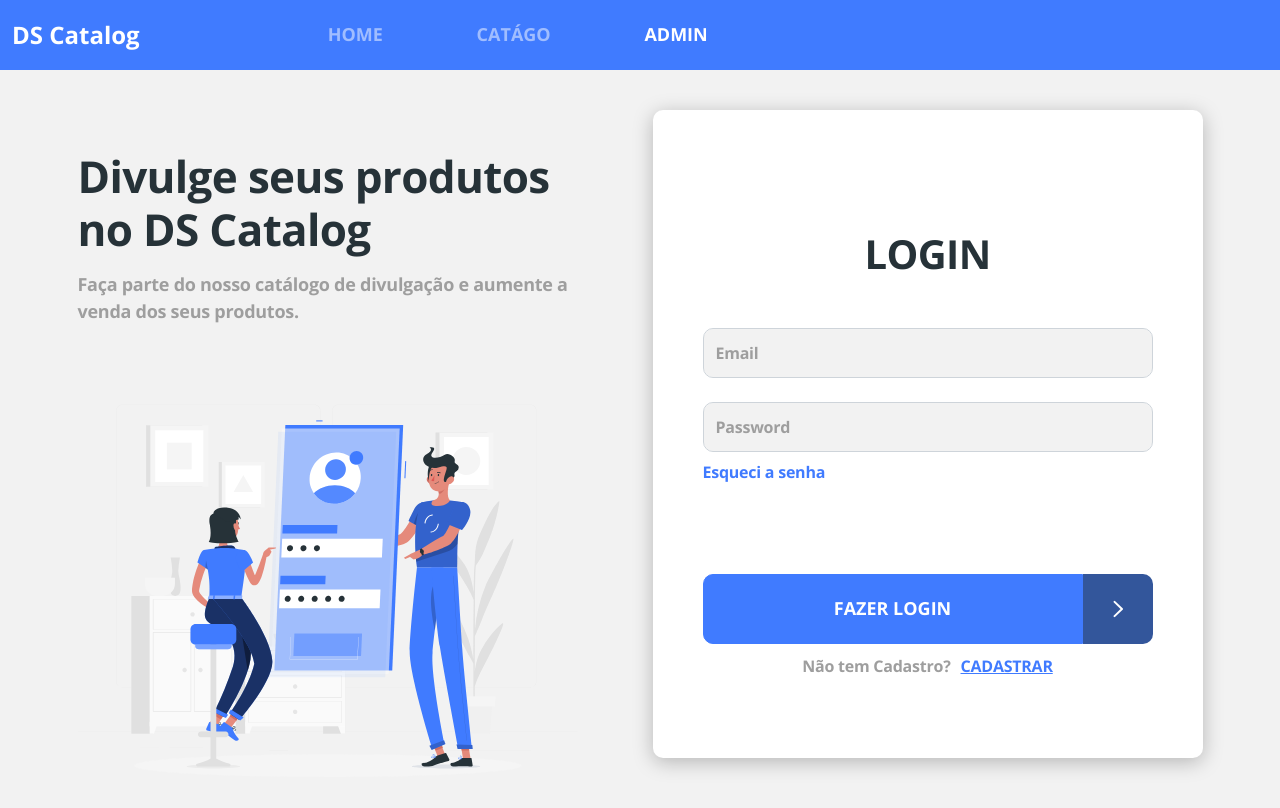
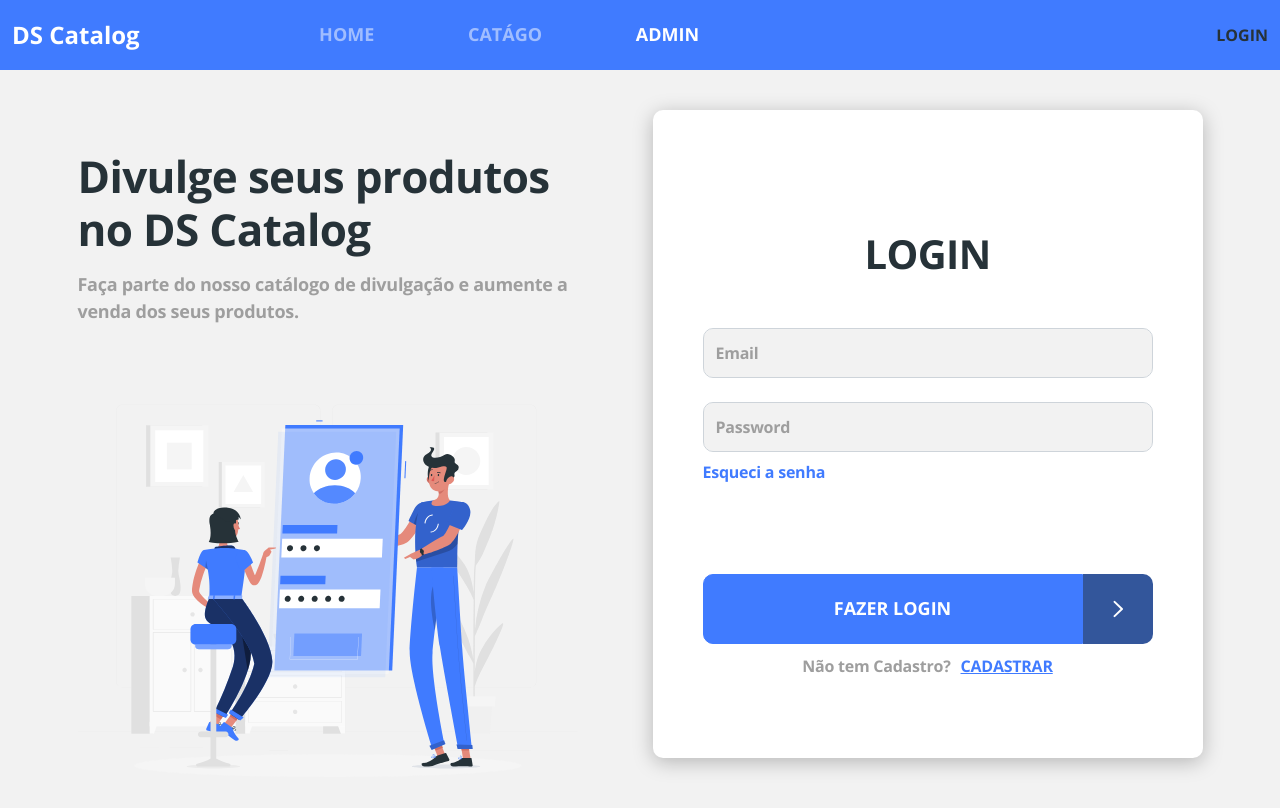
Before and after one commit to KEENNEEDYY/dscatalog-ecomerce, a React (Create React App) app in the folder frontweb/: page /admin/auth/login in a window 1280 px wide. Shown: the top 808 px of the page. Built offline with nearby package versions, Linux system fonts and the light colour scheme; no server answers; the HTML template or start-up script is replaced by a standard one.

Commit message:
Login/logout logic

```diff
--- a/frontweb/src/components/Navbar/index.tsx
+++ b/frontweb/src/components/Navbar/index.tsx
@@ -2,8 +2,40 @@
 import 'bootstrap/js/src/collapse.js';
 
 import {Link, NavLink} from 'react-router-dom';
+import { getTokenData, isAuthenticated, removeAuthData, TokenData } from 'util/requests';
+import { useEffect, useState } from 'react';
+import history from 'util/history';
+
+type AuthData ={
+  authenticated: boolean,
+  tokenData?: TokenData
+}
 
 const Navbar = () => {
+  const [authData, setAuthData] = useState<AuthData>({authenticated: false});
+
+  useEffect(() => {
+    if(isAuthenticated()){
+      setAuthData({
+        authenticated: true,
+        tokenData: getTokenData()
+      });
+    }else{
+      setAuthData({
+        authenticated: false
+      });
+    }
+  }, []);
+
+  const handleLogoutClick = (event:  React.MouseEvent<HTMLAnchorElement>) => {
+    event.preventDefault();
+    removeAuthData();
+    setAuthData({
+      authenticated: false,
+    });
+    history.replace('/');
+  }
+
   return (
     <nav className="navbar navbar-expand-md navbar-dark bg-primary main-nav">
       <div className="container-fluid">
@@ -36,6 +68,23 @@
             </li>
           </ul>
         </div>
+
+        <div>
+          {authData.authenticated ? (
+            <>
+              <span>{authData.tokenData?.user_name}</span>
+              <a href="#logout" onClick={handleLogoutClick}>
+                LOGOUT
+              </a>
+            </>
+          ) : (
+            <Link to="/admin/auth">
+              LOGIN
+            </Link>
+          )
+          }
+        </div>
+
       </div>
     </nav>
   );
--- a/frontweb/src/util/requests.ts
+++ b/frontweb/src/util/requests.ts
@@ -5,7 +5,7 @@
 
 type Role = 'ROLE_OPERATOR' | 'ROLE_ADMIN';
 
-type TokenData = {
+export type TokenData = {
     exp:number;
     user_name:string;
     authorities: Role[];
@@ -68,6 +68,10 @@
     return JSON.parse(str) as LoginResponse;
 };
 
+export const removeAuthData = () => {
+    localStorage.removeItem(tokenKey);
+}
+
 axios.interceptors.request.use(function (config) {
     return config;
   }, function (error) {
```
